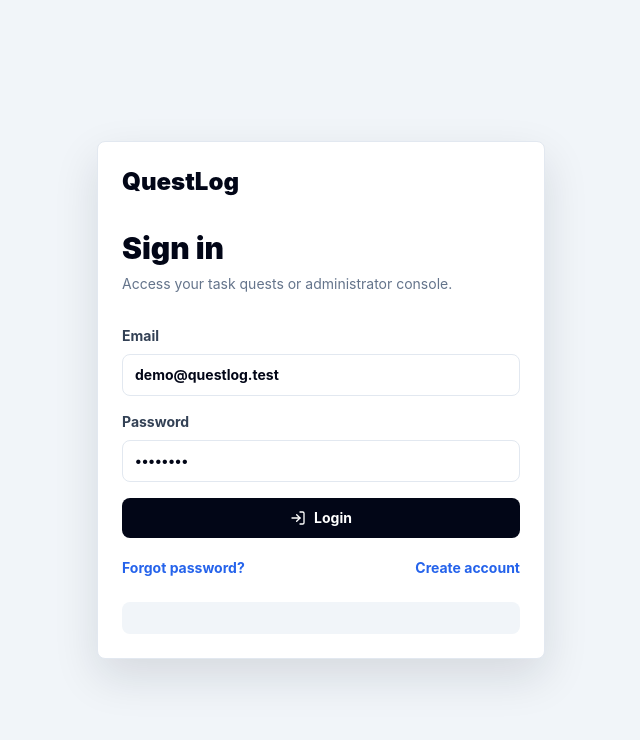
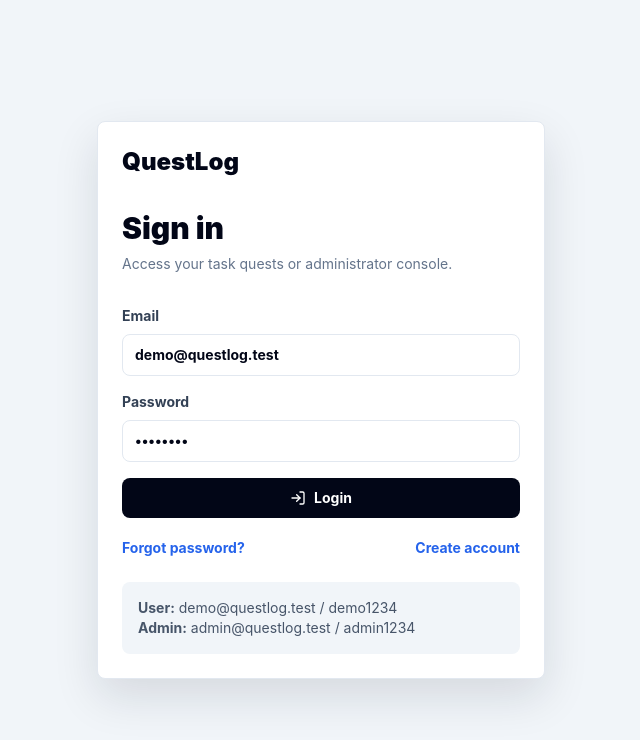
Before and after one commit to xtteano-debug/questlog-frontend, a React (Vite) app: page /login in a window 1280 px wide. Shown: the top 740 px of the page, without its empty margins (319-959 px from the left). Built offline with nearby package versions, Linux system fonts and the light colour scheme; no server answers.

Commit message:
Update Login.jsx

```diff
--- a/src/pages/Login.jsx
+++ b/src/pages/Login.jsx
@@ -43,7 +43,8 @@ export default function Login() {
           <Link to="/register" className="link">Create account</Link>
         </div>
         <div className="mt-6 rounded-lg bg-slate-100 p-4 text-sm text-slate-600 dark:bg-slate-800 dark:text-slate-300">
-
+          <p><strong>User:</strong> demo@questlog.test / demo1234</p>
+          <p><strong>Admin:</strong> admin@questlog.test / admin1234</p>
         </div>
       </section>
     </main>
```
